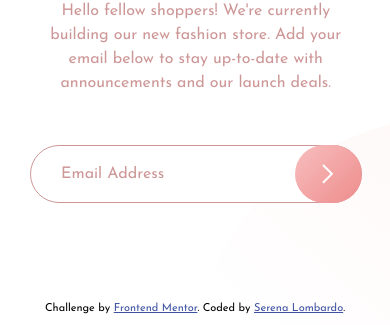
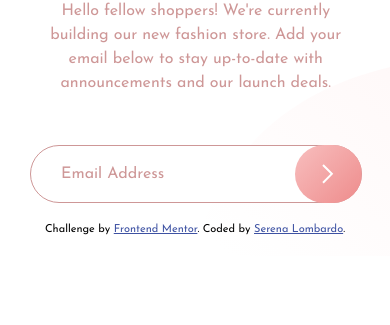
Before and after one commit to RaynaFaye/base-apparel-coming-soon, a plain HTML site: page index.html in a window 390 px wide. Shown: the part 554-879 px from the top of the page. After the commit the page ends 844 px from the top, so only its background shows below. Drawn offline with Linux system fonts and the light colour scheme.

Commit message:
Changed footer position and updated image height on media query

```diff
--- a/css/style.css
+++ b/css/style.css
@@ -108,13 +108,16 @@ body {
   width: 100%;
   height: 100vh;
   grid-column: 3;
-  grid-row: 1 / span 2;
+  grid-row: 1 / span 3;
 }
 /* Attribution section */
+.container__footer {
+  padding: 10px;
+  grid-column: 2;
+  grid-row: 3;
+}
 .attribution {
   font-size: 11px;
-  text-align: center;
-  margin-top: 100px;
 }
 .attribution a {
   color: hsl(228, 45%, 44%);
@@ -124,6 +127,11 @@ body {
   .container {
     grid-template-columns: 1fr 1fr 4fr;
     grid-template-rows: 1fr 3fr;
+  }
+}
+@media all and (max-height: 760px) {
+  .side-image {
+    height: 100%;
   }
 }
 @media all and (max-width: 768px) {
@@ -160,6 +168,12 @@ body {
     grid-column: 1;
     grid-row: 2;
   }
+  /* Attribution section */
+  .container__footer {
+    grid-column: 1;
+    grid-row: 5;
+    text-align: center;
+  }
 }
 @media all and (max-width: 440px) {
   .container__text {
--- a/index.html
+++ b/index.html
@@ -35,13 +35,14 @@
       </section>
 
       <div class="side-image"></div>
+
+      <footer class="container__footer">
+        <p class="attribution">
+          Challenge by <a href="https://www.frontendmentor.io?ref=challenge" target="_blank">Frontend Mentor</a>. Coded by
+          <a href="https://github.com/RaynaFaye">Serena Lombardo</a>.
+        </p>
+      </footer>
     </div>
-    <footer>
-      <p class="attribution">
-        Challenge by <a href="https://www.frontendmentor.io?ref=challenge" target="_blank">Frontend Mentor</a>. Coded by
-        <a href="https://github.com/RaynaFaye">Serena Lombardo</a>.
-      </p>
-    </footer>
     <script src="js/main.js"></script>
   </body>
 </html>
```
